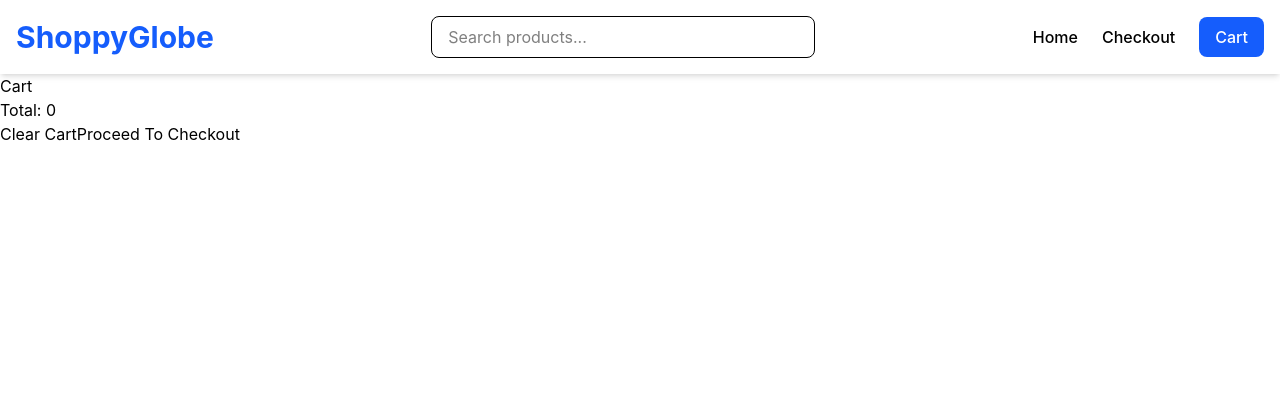
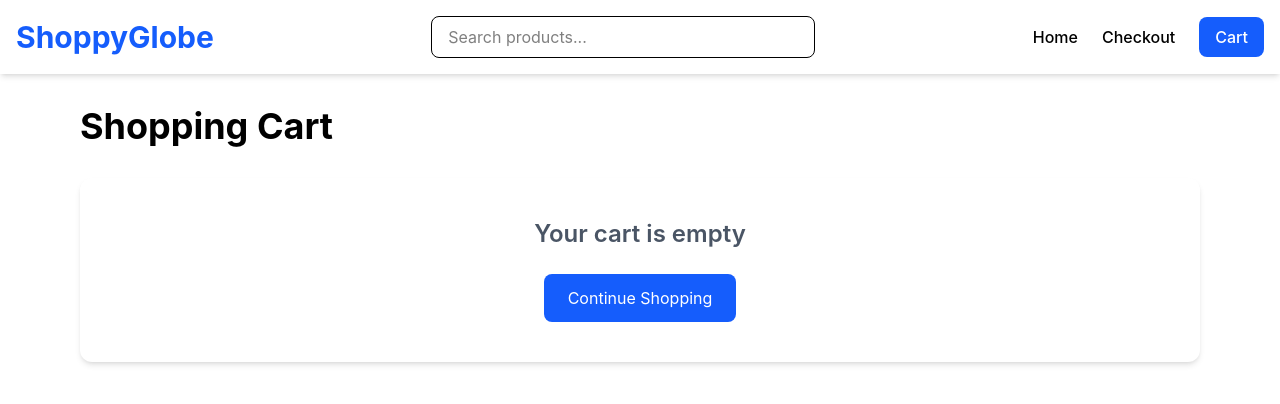
Before and after one commit to im-nilesh/ShoppyGlobe, a React (Vite) app in the folder ShoppyGlobe/: page /cart in a window 1280 px wide. Shown: the top 404 px of the page. Built offline with nearby package versions, Linux system fonts and the light colour scheme.

Commit message:
feat: enhance Cart component with improved layout, styling, and order summary

```diff
--- a/ShoppyGlobe/src/pages/Cart.jsx
+++ b/ShoppyGlobe/src/pages/Cart.jsx
@@ -12,24 +12,62 @@ function Cart() {
   }, 0);
 
   return (
-    <>
-      <h1>Cart</h1>
+    <div className="max-w-6xl mx-auto px-4 py-8">
+      <h1 className="text-4xl font-bold mb-8">Shopping Cart</h1>
 
+      {cart.length === 0 ? (
+        <div className="bg-white rounded-xl shadow-md p-10 text-center">
+          <h2 className="text-2xl font-semibold text-gray-600">
+            Your cart is empty
+          </h2>
+
+          <Link to="/">
+            <button className="mt-6 bg-blue-600 text-white px-6 py-3 rounded-lg hover:bg-blue-700 transition">
+              Continue Shopping
+            </button>
+          </Link>
+        </div>
+      ) : (
+        <div className="grid lg:grid-cols-3 gap-8">
+          {/* Cart Items */}
+          <div className="lg:col-span-2">
             {cart.map((product) => {
               return <CartItem key={product.id} product={product} />;
             })}
-      <h2>Total: {total}</h2>
+          </div>
+
+          {/* Order Summary */}
+          <div className="bg-white rounded-xl shadow-md p-6 h-fit sticky top-24">
+            <h2 className="text-2xl font-bold mb-6">Order Summary</h2>
+
+            <div className="flex justify-between mb-4">
+              <span>Total Items</span>
+              <span>{cart.length}</span>
+            </div>
+
+            <div className="border-t pt-4 flex justify-between text-xl font-bold">
+              <span>Total</span>
+              <span className="text-blue-600">₹{total.toFixed(2)}</span>
+            </div>
+
             <button
               onClick={() => {
                 dispatch(clearCart());
               }}
+              className="w-full mt-6 bg-red-500 text-white py-3 rounded-lg hover:bg-red-600 transition"
             >
               Clear Cart
             </button>
+
             <Link to="/checkout">
-        <button>Proceed To Checkout</button>
+              <button className="w-full mt-4 bg-blue-600 text-white py-3 rounded-lg hover:bg-blue-700 transition">
+                Proceed To Checkout
+              </button>
             </Link>
-    </>
+          </div>
+        </div>
+      )}
+    </div>
   );
 }
 export default Cart;
```
Lines whose indentation alone changed are shown as unchanged.
